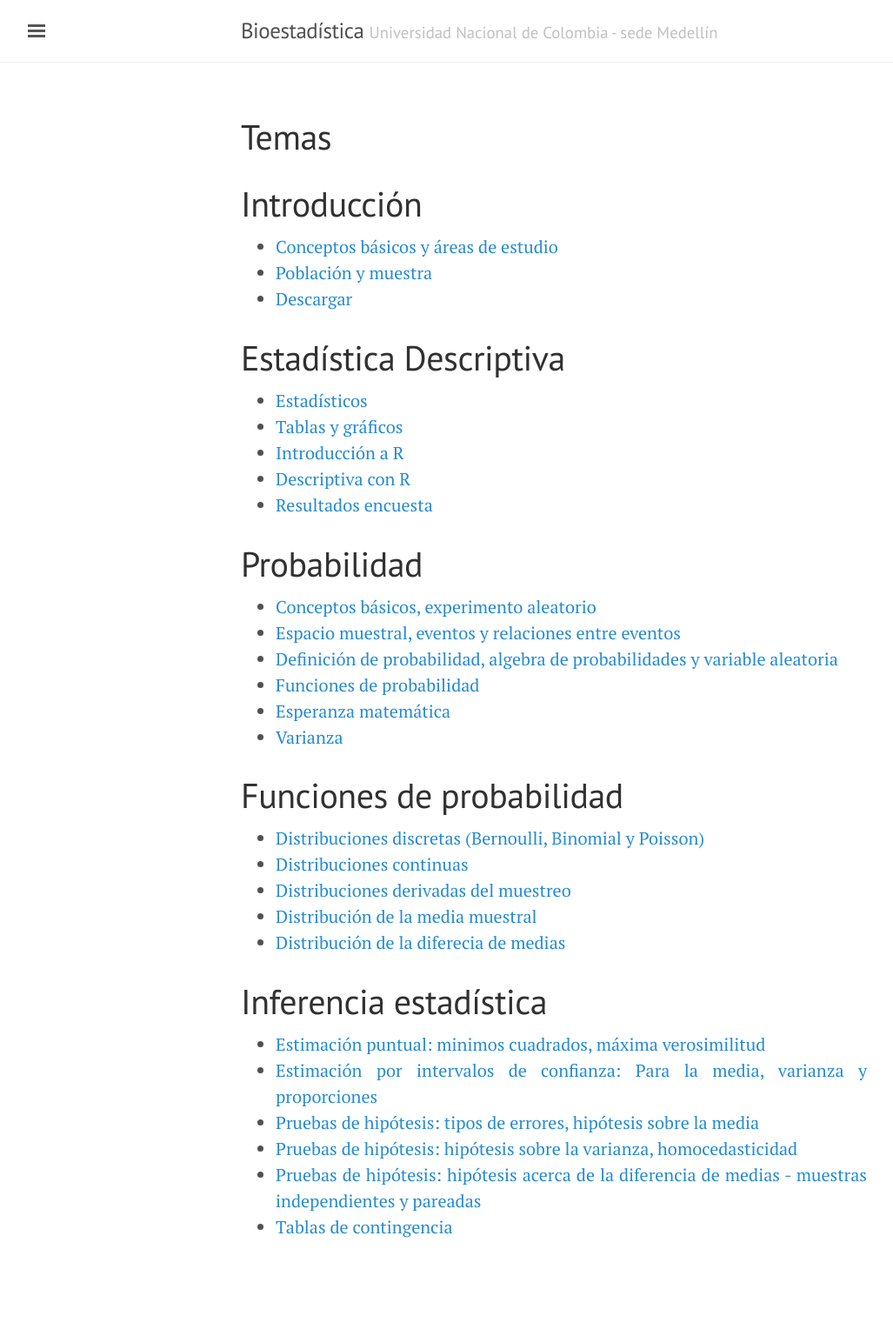
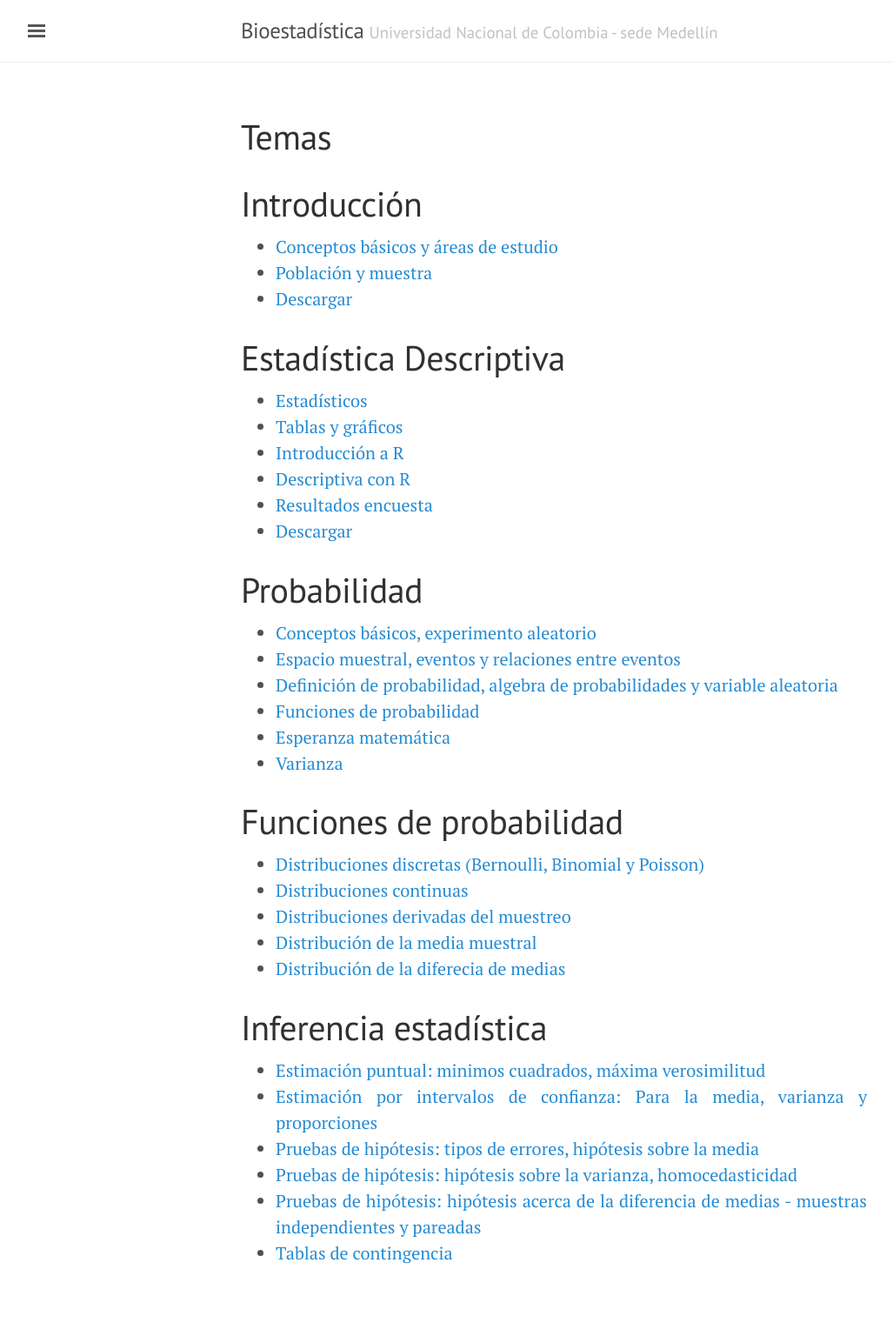
Before and after one commit to Ale-j/bioestadistica.github.io, a Jekyll site: the page built from 2Temas.md, in a window 1280 px wide. Shown: the whole page at 87% size, without its empty margins (3-1030 px from the left). Built offline with Jekyll 4.4.1, drawn with Linux system fonts in a browser that asks for light colours; before the commit the page ends 1506 px from its top, so only the background shows below that.

Commit message:
Update 2Temas.md

```diff
--- a/2Temas.md
+++ b/2Temas.md
@@ -14,6 +14,7 @@ title: Temas
 - [Introducción a R](/Temas/IntroR.html)
 - [Descriptiva con R](/Temas/5_DescriptivaR.html)
 - [Resultados encuesta](/Temas/Encuesta.zip)
+- [Descargar](/Temas/Descriptiva.zip)
 
 
 # Probabilidad
```
